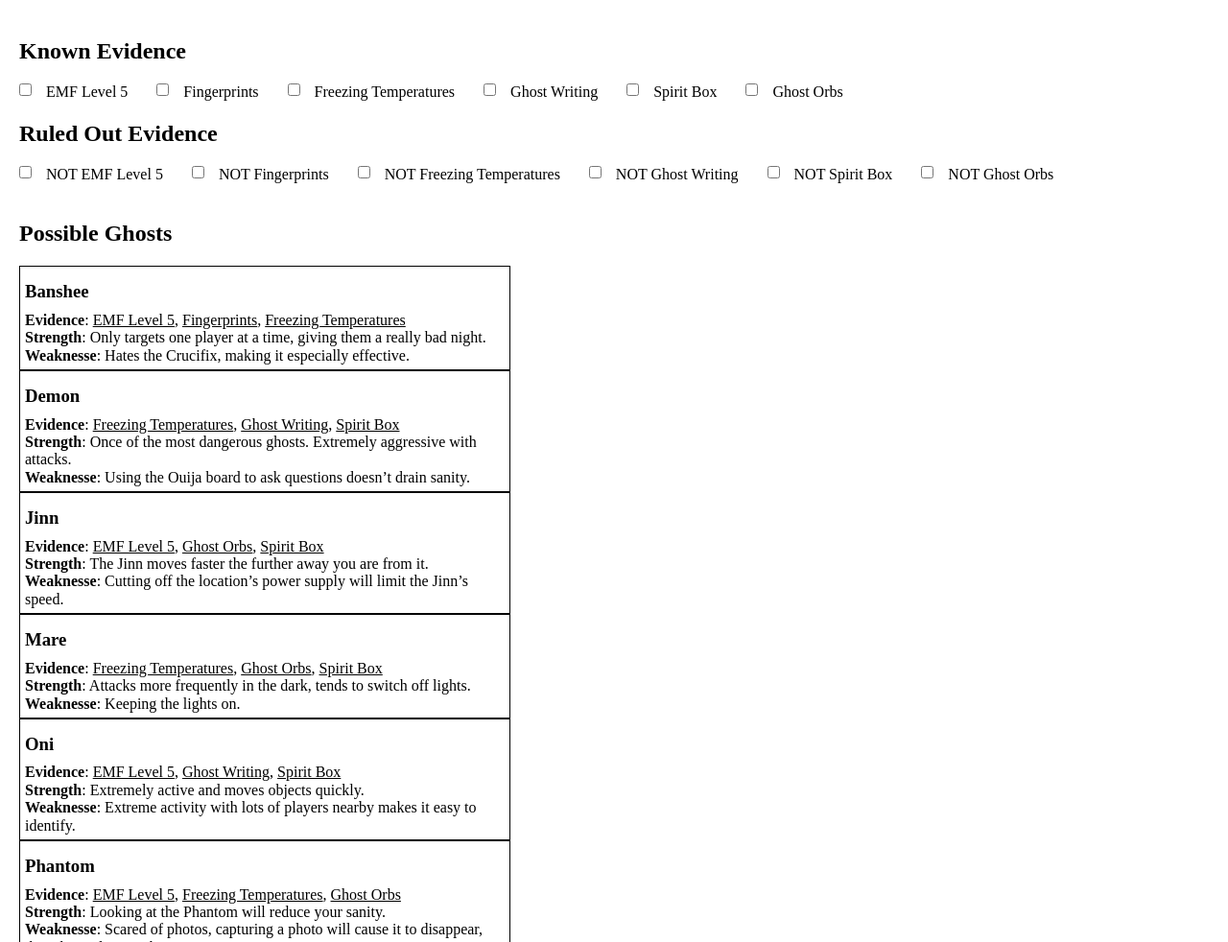
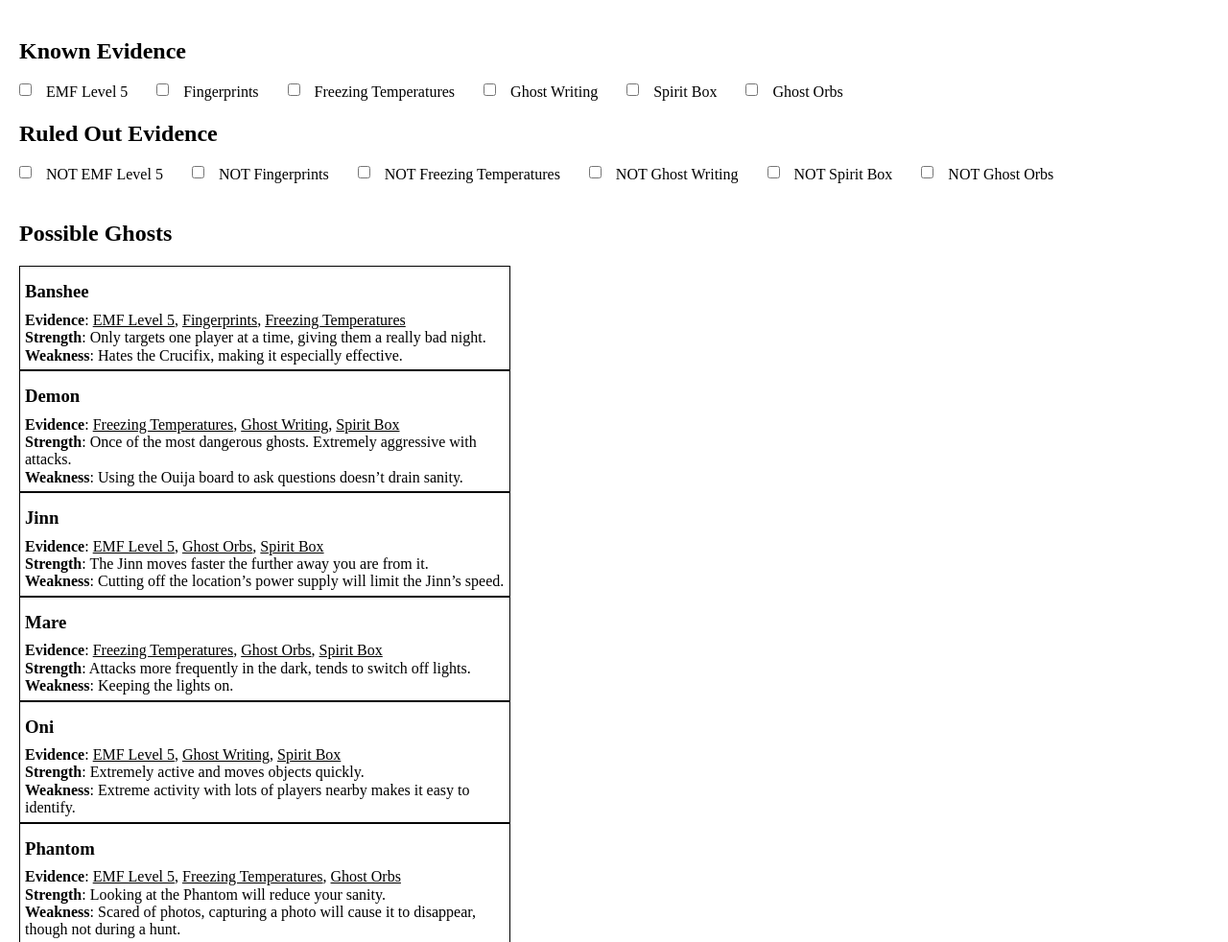
Before and after one commit to Drakonkinst/Juicy-Soul, a plain HTML site: page index.html in a window 1280 px wide. Shown: the top 982 px of the page at 96% size. Drawn offline with nearby package versions, Linux system fonts and the light colour scheme.

Commit message:
Minor fixes

```diff
--- a/index.html
+++ b/index.html
@@ -8,6 +8,9 @@
   <meta name="viewport" content="width=device-width, initial-scale=1">
 
   <link rel="manifest" href="site.webmanifest">
+    <meta property="og:title" content="Juicy Soul: A Phasmaphobia ghost evidence tracker" />
+    <meta property="og:description" content="Keep track of all of your spectral needs here!" />
+    <meta property="og:site_name" content="Juicy Soul" />
   <!-- Place favicon.ico in the root directory -->
 
   <link rel="stylesheet" href="css/normalize.css">
--- a/js/main.js
+++ b/js/main.js
@@ -89,7 +89,7 @@ function displayGhost(info) {
     $("<h3>").addClass("ghost-name").text(info.name).appendTo(container);
     $("<div>").addClass("evidence-container").html("<strong>Evidence</strong>: <u>" + e[0] + "</u>, <u>" + e[1] + "</u>, <u>" + e[2] + "</u>").appendTo(container);
     $("<div>").addClass("ghost-strength").html("<strong>Strength</strong>: " + info.strength).appendTo(container);
-    $("<div>").addClass("ghost-weakness").html("<strong>Weaknesse</strong>: " + info.weakness).appendTo(container);
+    $("<div>").addClass("ghost-weakness").html("<strong>Weakness</strong>: " + info.weakness).appendTo(container);
     return container;
 }
 
```
Also changed, not shown: 1 other file.
